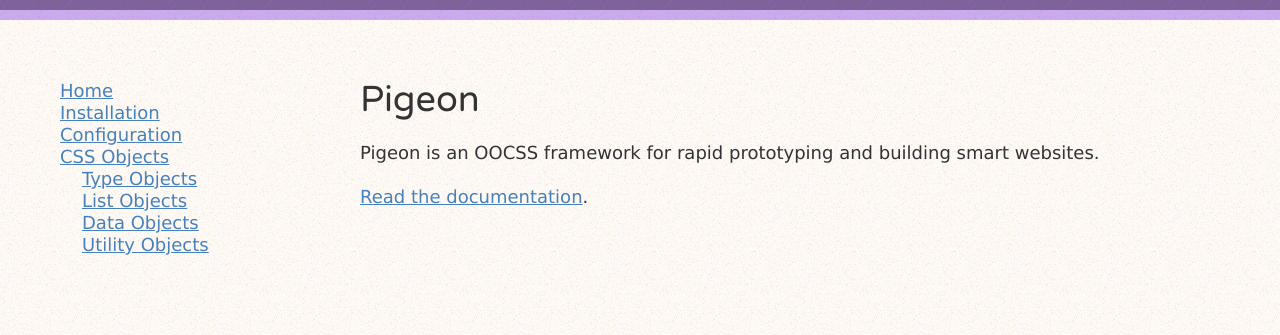
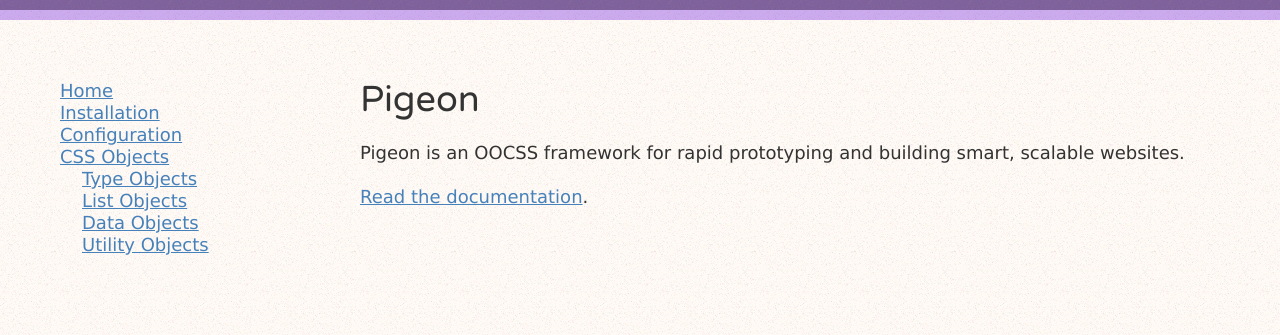
Before and after one commit to rowanmanning/pigeon, a Jekyll site: the page built from index.html, in a window 1280 px wide. Shown: the top 335 px of the page. Built offline with Jekyll 4.4.1, drawn with Linux system fonts in a browser that asks for light colours.

Commit message:
Add descriptions to documentation pages

```diff
--- a/docs/config/index.html
+++ b/docs/config/index.html
@@ -1,5 +1,6 @@
 ---
 title: Configuration - Pigeon Documentation
+description: Outline of Pigeon's variables and how you can customize styles to suit your needs.
 layout: page
 ---
 
--- a/docs/install/index.html
+++ b/docs/install/index.html
@@ -1,5 +1,6 @@
 ---
 title: Installation - Pigeon Documentation
+description: How to install and use Pigeon in your project, with CSS or Sass.
 layout: page
 ---
 
--- a/docs/objects/index.html
+++ b/docs/objects/index.html
@@ -1,5 +1,6 @@
 ---
 title: CSS Objects - Pigeon Documentation
+description: API documentation for all of Pigeon's OOCSS objects.
 layout: page
 ---
 
--- a/index.html
+++ b/index.html
@@ -1,6 +1,6 @@
 ---
 title: Pigeon
-description: Pigeon is an OOCSS framework for rapid prototyping and building smart websites.
+description: Pigeon is an OOCSS framework for rapid prototyping and building smart, scalable websites.
 layout: page
 ---
 
```
